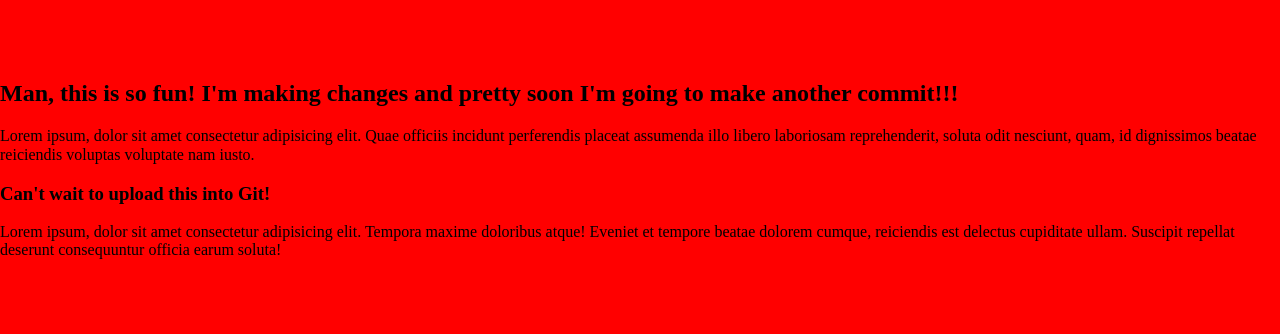
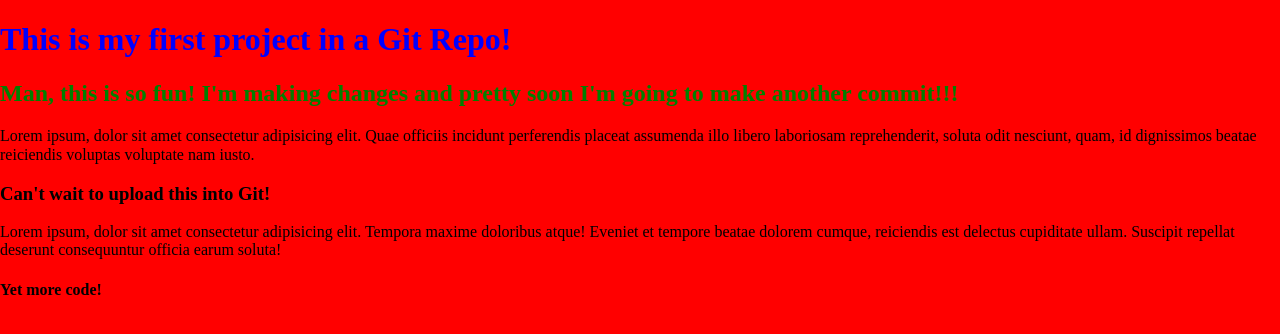
Before and after one commit to ZCrooks/silver-robot, a plain HTML site: page index.html in a window 1280 px wide. Drawn offline with Linux system fonts and the light colour scheme.

Commit message:
added h4 as well as header styles

```diff
--- a/index.html
+++ b/index.html
@@ -13,5 +13,6 @@
     <p>Lorem ipsum, dolor sit amet consectetur adipisicing elit. Quae officiis incidunt perferendis placeat assumenda illo libero laboriosam reprehenderit, soluta odit nesciunt, quam, id dignissimos beatae reiciendis voluptas voluptate nam iusto.</p>
     <h3>Can't wait to upload this into Git!</h3>
     <p>Lorem ipsum, dolor sit amet consectetur adipisicing elit. Tempora maxime doloribus atque! Eveniet et tempore beatae dolorem cumque, reiciendis est delectus cupiditate ullam. Suscipit repellat deserunt consequuntur officia earum soluta!</p>
+    <h4>Yet more code!</h4>
 </body>
 </html>
--- a/style.css
+++ b/style.css
@@ -5,7 +5,11 @@ html{line-height:1.15;-ms-text-size-adjust:100%;-webkit-text-size-adjust:100%}bo
 .sr-only { position: absolute; width: 1px; height: 1px; margin: -1px; border: 0; padding: 0; white-space: nowrap; clip-path: inset(100%); clip: rect(0 0 0 0); overflow: hidden;}
 
 h1{
-    color: red;
+    color: blue;
+}
+
+h2 {
+    color: green;
 }
 
 body {
```
